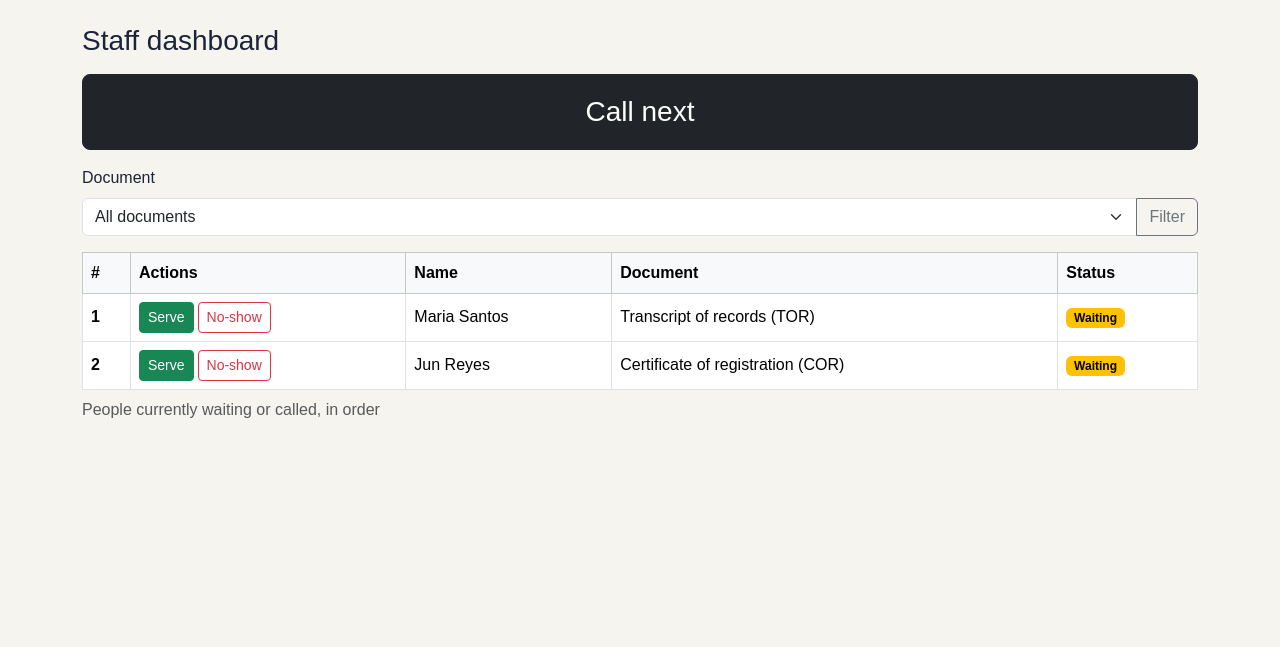
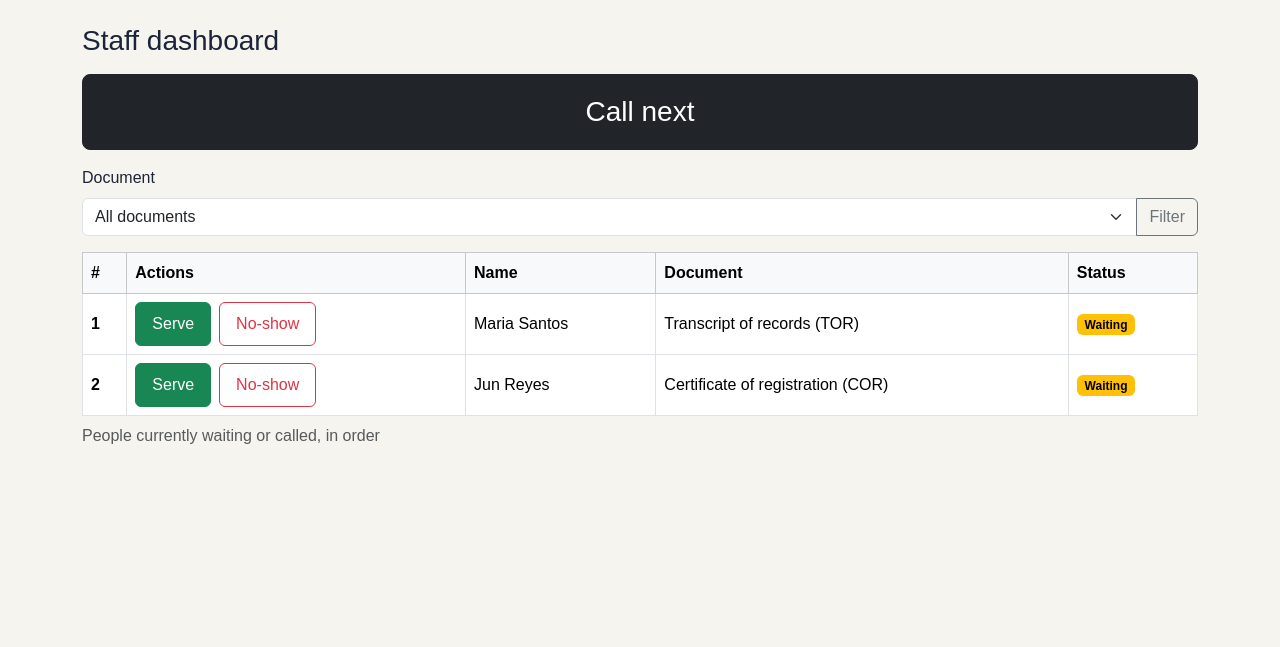
Before and after one commit to slyoh26/CCC181, a Flask app: page /staff in a window 1280 px wide. Shown: the part 56-703 px from the top of the page. Run offline with Flask 3, Linux system fonts and the light colour scheme.

Commit message:
Enlarge staff action buttons for touch targets (#1)

```diff
--- a/static/css/style.css
+++ b/static/css/style.css
@@ -24,6 +24,13 @@ header h1 { margin: 0; }
 header a { color: var(--paper); text-decoration: none; }
 .tagline { margin: 0.25rem 0 0; color: #C5CEDD; }
 
+.action-btn {
+  min-height: 44px;
+  min-width: 44px;
+  padding-left: 1rem;
+  padding-right: 1rem;
+}
+
 main {
   max-width: 720px;
   margin: 2rem auto;
--- a/templates/staff.html
+++ b/templates/staff.html
@@ -42,15 +42,15 @@
       <tr>
         <td class="fw-bold">{{ t.number }}</td>
         <td>
-          <div class="d-flex gap-1">
+  <div class="d-flex gap-2">
     <form method="post"
           action="{{ url_for('staff_action', ticket_id=t.number, action='serve') }}">
-              <button type="submit" class="btn btn-sm btn-success"
+      <button type="submit" class="btn btn-success action-btn"
               aria-label="Mark number {{ t.number }} as served">Serve</button>
     </form>
     <form method="post"
           action="{{ url_for('staff_action', ticket_id=t.number, action='no-show') }}">
-              <button type="submit" class="btn btn-sm btn-outline-danger"
+      <button type="submit" class="btn btn-outline-danger action-btn"
               aria-label="Mark number {{ t.number }} as no-show">No-show</button>
     </form>
   </div>
```
Also changed, not shown: docs/week3/accessibility.md (+1 -1 lines). Lines whose indentation alone changed are shown as unchanged.
